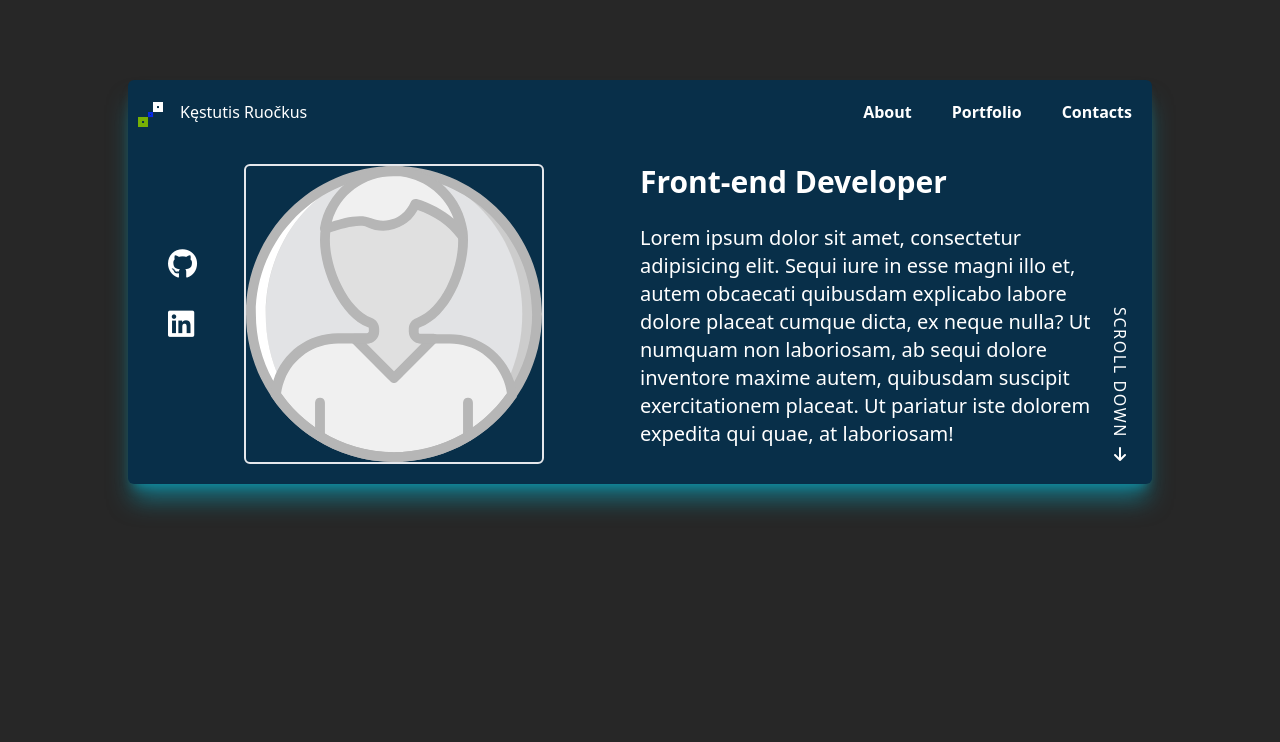
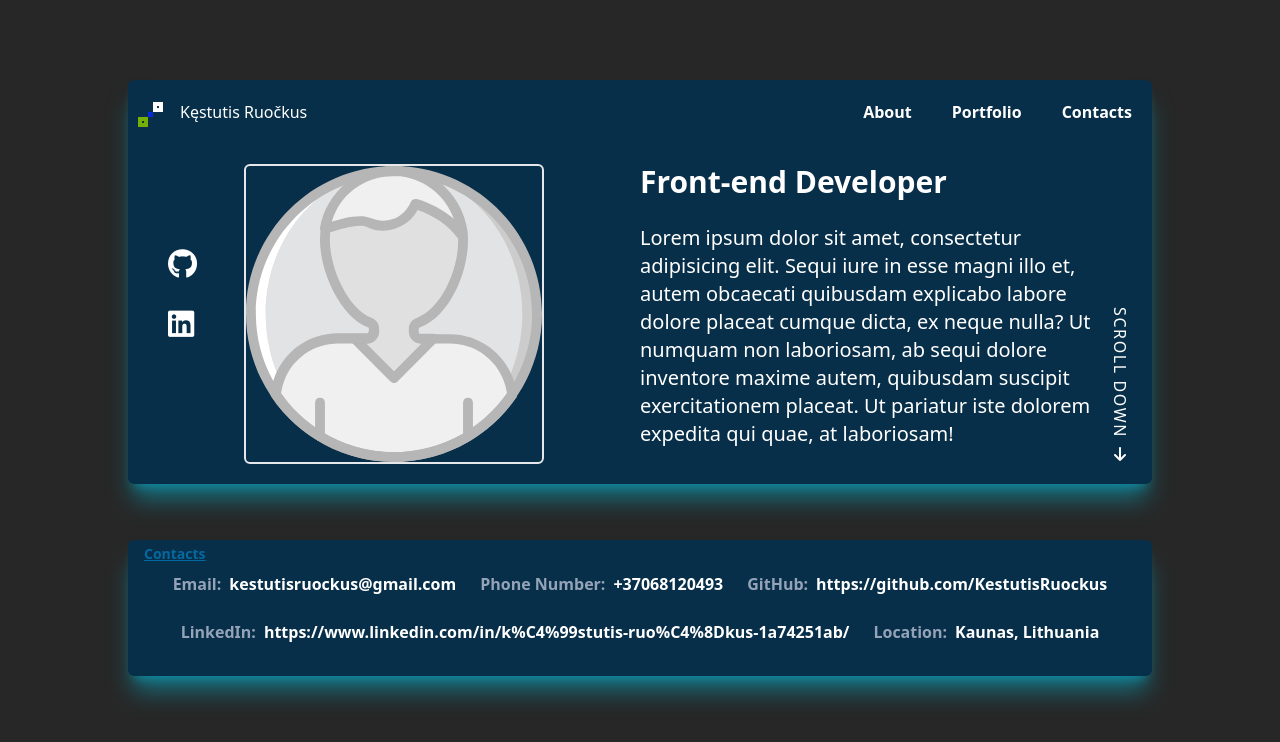
Before and after one commit to KestutisRuockus/portfolio, a React (Vite) app: page / in a window 1280 px wide. Shown: the top 742 px of the page. Built offline with nearby package versions, Linux system fonts and the light colour scheme.

Commit message:
Contacts section

```diff
--- a/src/App.jsx
+++ b/src/App.jsx
@@ -1,9 +1,11 @@
 import About from "./aboutSection/About";
+import Contacts from "./contactsSection/Contacts";
 
 function App() {
   return (
-    <div className="flex justify-center items-center">
+    <div className="flex flex-col justify-center items-center">
       <About />
+      <Contacts />
     </div>
   );
 }
--- /dev/null
+++ b/src/contactsSection/Contacts.jsx
@@ -0,0 +1,40 @@
+export default function Contacts() {
+  return (
+    <div
+      className="text-white text-md flex flex-wrap justify-start md:justify-center gap-6 bg-sky-950 w-4/5 mt-14 px-5 py-8 rounded-md
+     shadow-xl shadow-cyan-500/50 font-bold mb-20 relative"
+    >
+      <div className="absolute left-4 top-1 text-sky-700 text-sm underline underline-offset-1 cursor-default">
+        Contacts
+      </div>
+
+      <div className="flex gap-2">
+        <h3 className="text-slate-400">Email:</h3>
+        <span className="cursor-pointer hover:text-slate-300">
+          kestutisruockus@gmail.com
+        </span>
+      </div>
+      <div className="flex gap-2">
+        <h3 className="text-slate-400">Phone Number:</h3>
+        <span>+37068120493</span>
+      </div>
+
+      <div className="flex gap-2">
+        <h3 className="text-slate-400">GitHub:</h3>
+        <span className="cursor-pointer hover:text-slate-300">
+          https://github.com/KestutisRuockus
+        </span>
+      </div>
+      <div className="flex gap-2">
+        <h3 className="text-slate-400">LinkedIn:</h3>
+        <span className="cursor-pointer hover:text-slate-300">
+          https://www.linkedin.com/in/k%C4%99stutis-ruo%C4%8Dkus-1a74251ab/
+        </span>
+      </div>
+      <div className="flex gap-2">
+        <h3 className="text-slate-400">Location:</h3>
+        <span>Kaunas, Lithuania</span>
+      </div>
+    </div>
+  );
+}
```
